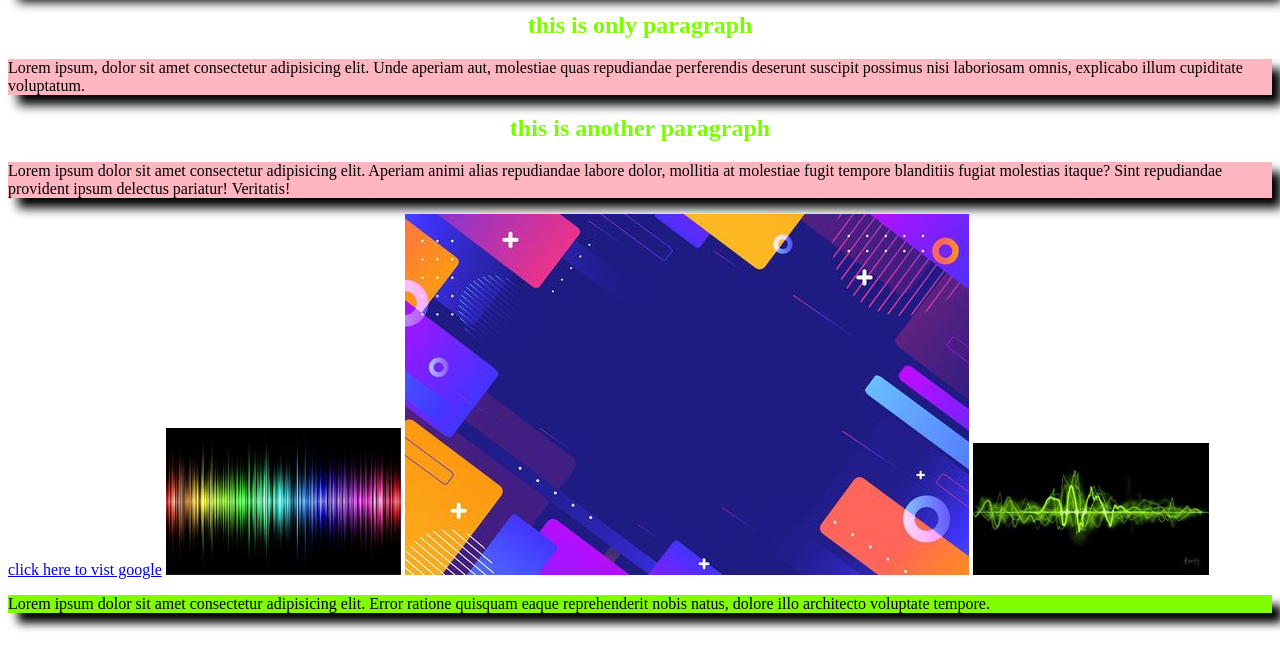
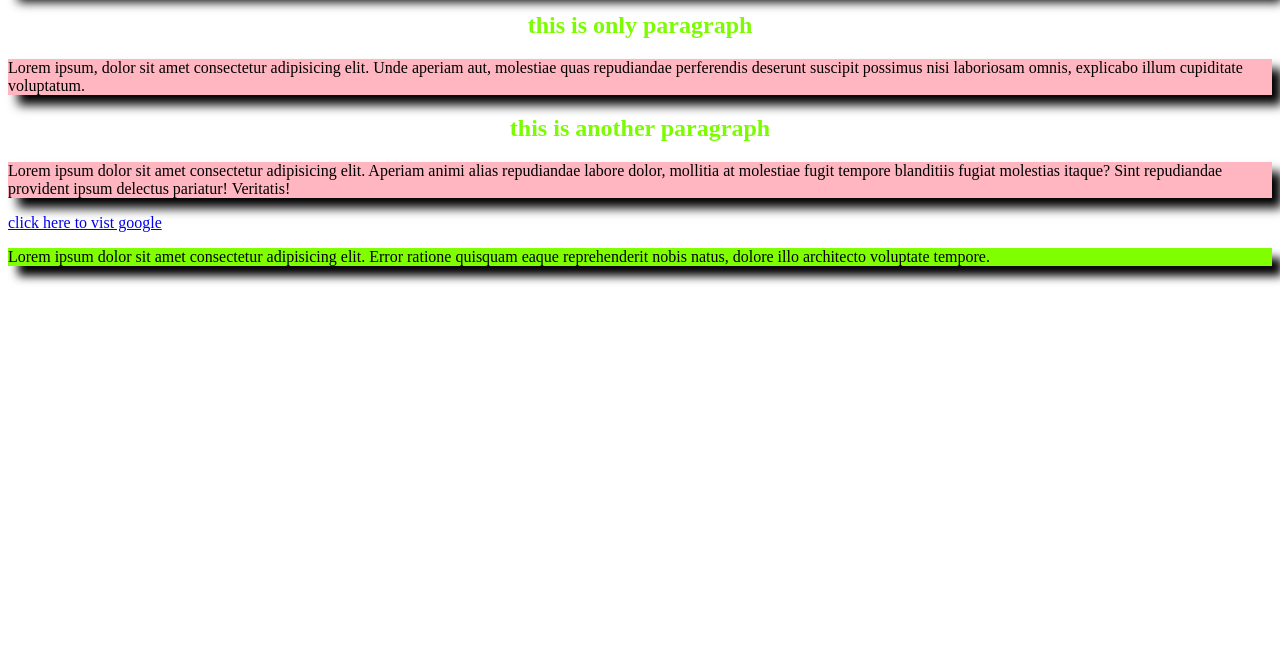
Before and after one commit to abeshale/my-third-repo, a plain HTML site: page index.html in a window 1280 px wide. Shown: the part 124-792 px from the top of the page. Drawn offline with Linux system fonts and the light colour scheme.

Commit message:
some changes

```diff
--- a/index.html
+++ b/index.html
@@ -20,9 +20,9 @@
     </h2>
     <p>Lorem ipsum dolor sit amet consectetur adipisicing elit. Aperiam animi alias repudiandae labore dolor, mollitia at molestiae fugit tempore blanditiis fugiat molestias itaque? Sint repudiandae provident ipsum delectus pariatur! Veritatis!</p>
     <a href="www.google com">click here to vist google</a>
-    <img src="9e5a487cd7e344ecae3ac5407f377e38.jpg" alt="">
-    <img src="95afe020580ffa89e0641fce658c1b9d.jpg" alt="">
-    <img src="884dd427be6de842a5d65b1ce14e6700.jpg" alt="">
+    <!-- <img src="9e5a487cd7e344ecae3ac5407f377e38.jpg" alt=""> -->
+    <!-- <img src="95afe020580ffa89e0641fce658c1b9d.jpg" alt=""> -->
+    <!-- <img src="884dd427be6de842a5d65b1ce14e6700.jpg" alt=""> -->
 
     <div >
 <p class="para">
```
